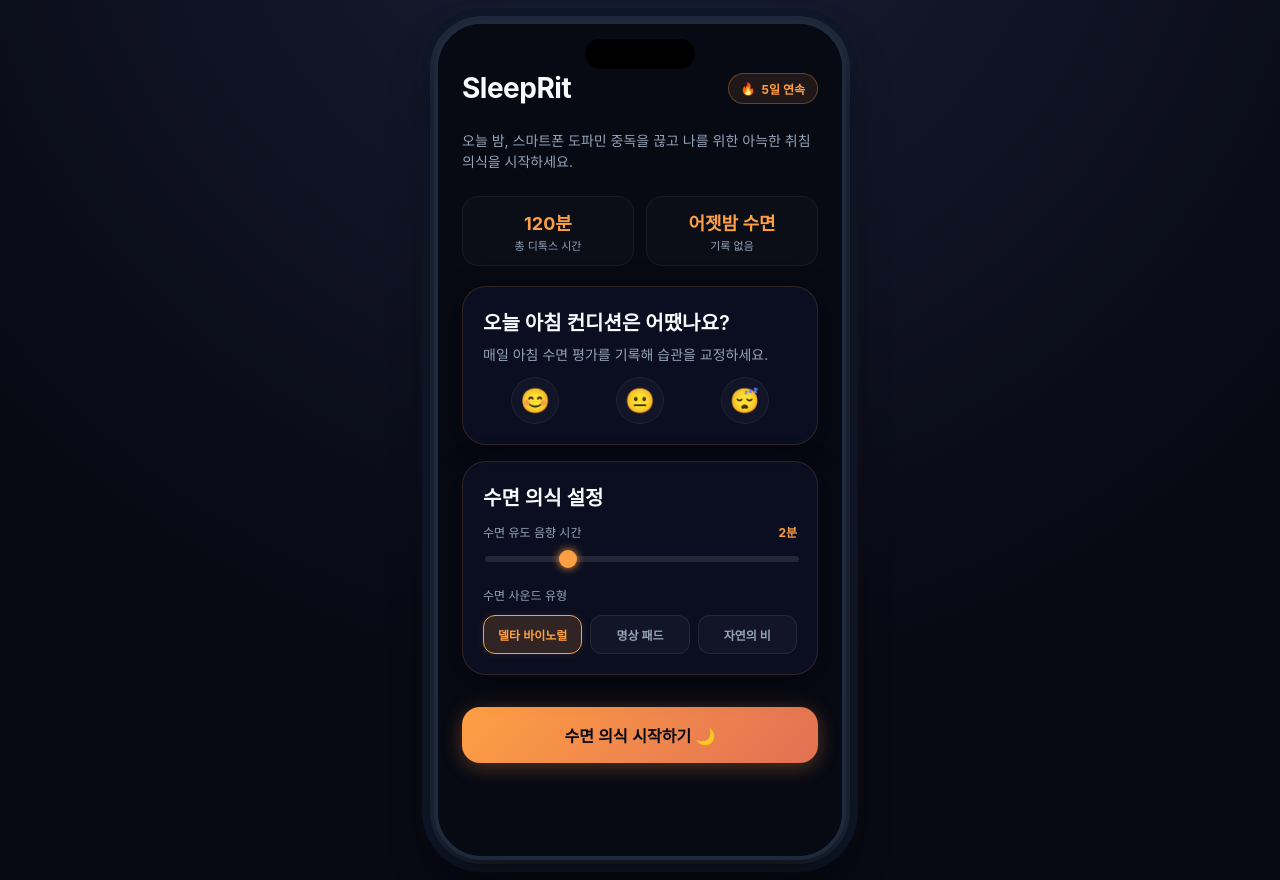
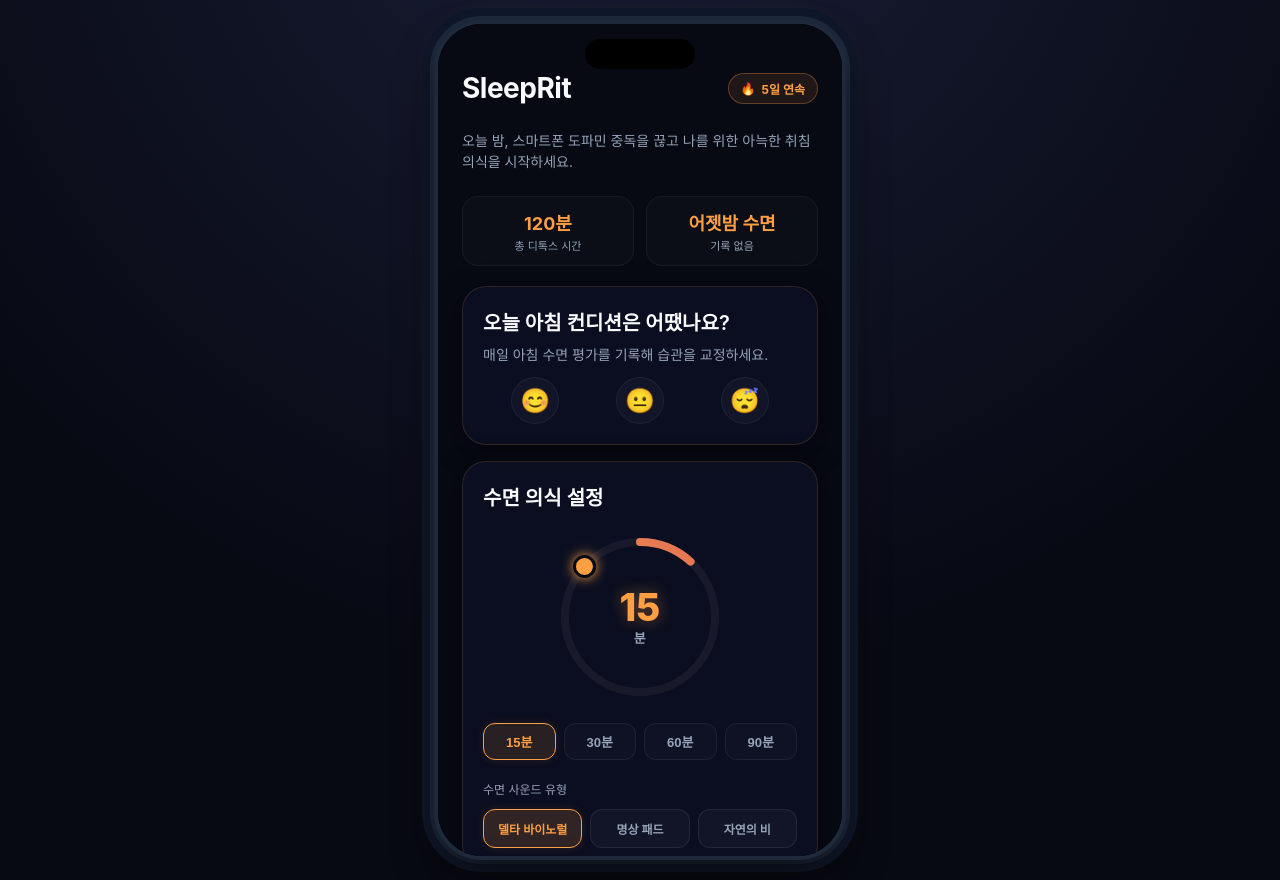
Before and after one commit to kmarx7/anti_jaja, a React (Vite) app: page / in a window 1280 px wide. Built offline with nearby package versions, Linux system fonts and the light colour scheme.

Commit message:
feat: add radial circular timer dial and quick time presets (15m, 30m, 60m, 90m)

```diff
--- a/src/App.jsx
+++ b/src/App.jsx
@@ -15,7 +15,7 @@ function App() {
   // Navigation & States
   const [screen, setScreen] = useState('dashboard'); // 'dashboard' | 'step1' | 'step2' | 'step3' | 'blackout' | 'morning'
   const [soundType, setSoundType] = useState('binaural'); // 'binaural' | 'ambient' | 'rain'
-  const [timerDuration, setTimerDuration] = useState(2); // minutes (1 to 5)
+  const [timerDuration, setTimerDuration] = useState(15); // minutes (1 to 120)
   const [streak, setStreak] = useState(5);
   const [totalMinutes, setTotalMinutes] = useState(120);
   const [sleepSatisfaction, setSleepSatisfaction] = useState(null);
@@ -46,6 +46,67 @@ function App() {
   const audioSynth = useRef(new SleepAudioSynth());
   const volumeTimeoutRef = useRef(null);
   const touchStartY = useRef(0);
+
+  // Radial dial drag states & refs
+  const dialRef = useRef(null);
+  const [isDialDragging, setIsDialDragging] = useState(false);
+
+  const handleDialMove = (clientX, clientY) => {
+    if (!dialRef.current) return;
+    const rect = dialRef.current.getBoundingClientRect();
+    const centerX = rect.left + rect.width / 2;
+    const centerY = rect.top + rect.height / 2;
+    const dx = clientX - centerX;
+    const dy = clientY - centerY;
+
+    let angle = Math.atan2(dy, dx) + Math.PI / 2;
+    if (angle < 0) angle += 2 * Math.PI;
+
+    // Map angle to 1 - 120 minutes
+    const pct = angle / (2 * Math.PI);
+    const minutes = Math.round(pct * 119) + 1;
+    setTimerDuration(Math.max(1, Math.min(120, minutes)));
+  };
+
+  const handleDialMouseDown = (e) => {
+    setIsDialDragging(true);
+    handleDialMove(e.clientX, e.clientY);
+  };
+
+  const handleDialTouchStart = (e) => {
+    setIsDialDragging(true);
+    handleDialMove(e.touches[0].clientX, e.touches[0].clientY);
+  };
+
+  useEffect(() => {
+    const handleGlobalMouseMove = (e) => {
+      if (isDialDragging) {
+        handleDialMove(e.clientX, e.clientY);
+      }
+    };
+
+    const handleGlobalTouchMove = (e) => {
+      if (isDialDragging) {
+        handleDialMove(e.touches[0].clientX, e.touches[0].clientY);
+      }
+    };
+
+    const handleGlobalMouseUp = () => {
+      setIsDialDragging(false);
+    };
+
+    window.addEventListener('mousemove', handleGlobalMouseMove);
+    window.addEventListener('touchmove', handleGlobalTouchMove);
+    window.addEventListener('mouseup', handleGlobalMouseUp);
+    window.addEventListener('touchend', handleGlobalMouseUp);
+
+    return () => {
+      window.removeEventListener('mousemove', handleGlobalMouseMove);
+      window.removeEventListener('touchmove', handleGlobalTouchMove);
+      window.removeEventListener('mouseup', handleGlobalMouseUp);
+      window.removeEventListener('touchend', handleGlobalMouseUp);
+    };
+  }, [isDialDragging]);
 
   // Read initial stats from localStorage
   useEffect(() => {
@@ -350,18 +411,67 @@ function App() {
             <div className="glass-card">
               <h2>수면 의식 설정</h2>
 
-              <div className="slider-container">
-                <div className="slider-label">
-                  <span>수면 유도 음향 시간</span>
-                  <span className="value">{timerDuration}분</span>
+              <div className="radial-dial-container">
+                <div
+                  ref={dialRef}
+                  className="dial-wrapper"
+                  onMouseDown={handleDialMouseDown}
+                  onTouchStart={handleDialTouchStart}
+                >
+                  <svg className="dial-svg" viewBox="0 0 180 180">
+                    <defs>
+                      <linearGradient id="dial-gradient" x1="0%" y1="0%" x2="100%" y2="100%">
+                        <stop offset="0%" stopColor="var(--accent)" />
+                        <stop offset="100%" stopColor="var(--accent-dim)" />
+                      </linearGradient>
+                    </defs>
+
+                    {/* Background Track */}
+                    <circle className="dial-bg" cx="90" cy="90" r="75" />
+
+                    {/* Active Progress Arc */}
+                    <circle
+                      className="dial-progress"
+                      cx="90"
+                      cy="90"
+                      r="75"
+                      strokeDasharray="471.24"
+                      strokeDashoffset={471.24 * (1 - (timerDuration - 1) / 119)}
+                    />
+
+                    {/* Rotating Handle */}
+                    <circle
+                      className="dial-handle"
+                      cx={90 + 75 * Math.cos(((timerDuration - 1) / 119) * 2 * Math.PI - Math.PI / 2)}
+                      cy={90 + 75 * Math.sin(((timerDuration - 1) / 119) * 2 * Math.PI - Math.PI / 2)}
+                      r="10"
+                    />
+                  </svg>
+
+                  {/* Center time reading */}
+                  <div className="dial-center-info">
+                    <span className="minutes">{timerDuration}</span>
+                    <span className="unit">분</span>
+                  </div>
                 </div>
-                <input
-                  type="range"
-                  min="1"
-                  max="5"
-                  value={timerDuration}
-                  onChange={(e) => setTimerDuration(parseInt(e.target.value, 10))}
-                />
+
+                {/* Quick Presets */}
+                <div className="presets-container">
+                  {[15, 30, 60, 90].map((preset) => (
+                    <button
+                      key={preset}
+                      type="button"
+                      className={`preset-btn ${timerDuration === preset ? 'active' : ''}`}
+                      onClick={(e) => {
+                        e.stopPropagation();
+                        setTimerDuration(preset);
+                        triggerHaptic(50);
+                      }}
+                    >
+                      {preset}분
+                    </button>
+                  ))}
+                </div>
               </div>
 
               <div style={{ marginTop: '20px' }}>
--- a/src/index.css
+++ b/src/index.css
@@ -237,47 +237,122 @@ p {
   box-shadow: 0 0 10px rgba(255, 159, 67, 0.1);
 }
 
-/* Time Slider Custom Styles */
-.slider-container {
-  margin-top: 12px;
+/* Radial Dial Styles */
+.radial-dial-container {
+  display: flex;
+  flex-direction: column;
+  align-items: center;
+  margin: 16px 0;
+  position: relative;
 }
 
-.slider-label {
+.dial-wrapper {
+  position: relative;
+  width: 180px;
+  height: 180px;
+  cursor: pointer;
+  user-select: none;
+  touch-action: none;
+}
+
+.dial-svg {
+  transform: rotate(-90deg); /* 12 o'clock start position */
+  width: 100%;
+  height: 100%;
+}
+
+.dial-bg {
+  fill: none;
+  stroke: rgba(255, 255, 255, 0.05);
+  stroke-width: 8px;
+}
+
+.dial-progress {
+  fill: none;
+  stroke: url(#dial-gradient);
+  stroke-width: 8px;
+  stroke-linecap: round;
+  transition: stroke-dashoffset 0.1s ease;
+}
+
+.dial-handle {
+  fill: var(--accent);
+  stroke: #070913;
+  stroke-width: 3px;
+  filter: drop-shadow(0 0 6px var(--accent));
+  cursor: grab;
+  transition: cx 0.1s ease, cy 0.1s ease;
+}
+
+.dial-handle:active {
+  cursor: grabbing;
+  transform: scale(1.1);
+}
+
+.dial-center-info {
+  position: absolute;
+  top: 50%;
+  left: 50%;
+  transform: translate(-50%, -50%);
+  text-align: center;
+  display: flex;
+  flex-direction: column;
+  pointer-events: none;
+}
+
+.dial-center-info .minutes {
+  font-size: 38px;
+  font-weight: 800;
+  color: var(--accent);
+  text-shadow: 0 0 15px rgba(255, 159, 67, 0.4);
+  line-height: 1;
+}
+
+.dial-center-info .unit {
+  font-size: 13px;
+  color: var(--text-muted);
+  margin-top: 2px;
+  font-weight: 600;
+  letter-spacing: 0.5px;
+}
+
+/* Presets Container */
+.presets-container {
   display: flex;
   justify-content: space-between;
-  font-size: 12px;
-  color: var(--text-muted);
-  margin-bottom: 6px;
+  width: 100%;
+  gap: 8px;
+  margin-top: 16px;
 }
 
-.slider-label span.value {
-  color: var(--accent);
-  font-weight: bold;
+.preset-btn {
+  flex: 1;
+  background: rgba(255, 255, 255, 0.02);
+  border: 1px solid rgba(255, 255, 255, 0.06);
+  border-radius: 12px;
+  padding: 8px 0;
+  font-size: 13px;
+  font-weight: 700;
+  color: var(--text-muted);
+  cursor: pointer;
+  transition: all 0.2s cubic-bezier(0.4, 0, 0.2, 1);
+  text-align: center;
+  box-sizing: border-box;
 }
 
-input[type="range"] {
-  -webkit-appearance: none;
-  width: 100%;
-  height: 6px;
-  background: rgba(255, 255, 255, 0.1);
-  border-radius: 3px;
-  outline: none;
+.preset-btn:hover {
+  background: rgba(255, 255, 255, 0.06);
+  border-color: rgba(255, 159, 67, 0.25);
+  color: var(--text-main);
 }
 
-input[type="range"]::-webkit-slider-thumb {
-  -webkit-appearance: none;
-  width: 18px;
-  height: 18px;
-  border-radius: 50%;
-  background: var(--accent);
-  cursor: pointer;
-  box-shadow: 0 0 8px var(--accent);
-  transition: transform 0.1s;
+.preset-btn.active {
+  background: rgba(255, 159, 67, 0.12);
+  border-color: var(--accent);
+  color: var(--accent);
+  box-shadow: 0 0 10px rgba(255, 159, 67, 0.1);
 }
 
-input[type="range"]::-webkit-slider-thumb:hover {
-  transform: scale(1.2);
-}
 
 /* 4-7-8 Breathing Screen Animations */
 .breathing-circle-outer {
```
